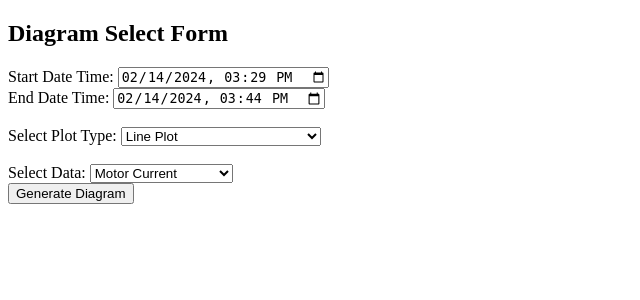
After one commit to ntua-el20069/oceanos-visualization-2024, a Flask app: page /select-diagram in a window 1280 px wide. The commit adds this page. Shown: the top 300 px of the page, without its empty margins (0-640 px from the left). Run offline with Flask 2, Linux system fonts and the light colour scheme.

Commit message:
demo for diagrams, first incomplete edition

```diff
--- a/App.py
+++ b/App.py
@@ -2,6 +2,9 @@
 from flask import Flask, render_template, redirect, url_for, jsonify, request
 from helpers.readCSV import readCSV
 from useful import *
+from Diagrams import statistics_plots, current_with_temp2
+import pandas as pd
+from datetime import datetime
 
 mode = 'local' # CHANGE ! mode is 'local' or 'web' depending on if we want to run the script in our local computer or in host (pythonanywhere)
                             # 'client' if you run it in client (one of our PC that runs client code)
@@ -49,14 +52,51 @@ def roundSlider():
 #           3. the data we want to see (motor_current, motor_temp, battery_current, battery_temp, battery_voltage, etc) from the fieldnames list
 #       and will make a POST request to '/make-diagram'
 
+@app.route('/select-diagram') # select diagram route
+def select_diagram():
+    return render_template('diagram-select.html')
+
 @app.route('/make-diagram', methods = ['POST']) # make diagram route
 def make_diagram():
     # TODO: this route should make the demanded diagram by the form and redirect to it
-    pass
+    try:
+        start_datetime = request.form['startDateTime']
+        end_datetime = request.form['endDateTime']
+        type = request.form['plotType']
+        field = request.form['dataSelection']
+
+        # change datetime format to match the one in the csv file
+        datetime_format = "%Y-%m-%dT%H:%M"
+        start_datetime = datetime.strptime(start_datetime, datetime_format)
+        end_datetime = datetime.strptime(end_datetime, datetime_format)
+
+        start_time = start_datetime.time()
+        end_time = end_datetime.time()
+
+        start_timedelta = pd.to_timedelta(str(start_time))
+        end_timedelta = pd.to_timedelta(str(end_time))
+
+        if type == 'line' or type == 'scatter':
+            statistics_plots(start_timedelta , end_timedelta , field, type)
+        elif type == 'current_with_temp':
+            current_with_temp2(start_timedelta, end_timedelta)
+        else:
+            pass
+        return redirect(f'/diagram/{type}/{field}')
+        #return jsonify({"message" : f'OK', "start": f"{start_time}", 'end': f"{end_time}", 'type': f"{type}", 'field': f"{field}"}), 200
+
+    except Exception as e:
+        return jsonify({"message" : f'Error: {e}', 'possible-solution': 'Check that input and select names in the form are as specified in /make-diagram route'}), 400
 
 @app.route('/diagram-test') # test route
 def diagramTest():
     return render_template('diagrams/current_with_temp/motor_current_with_motor_tempMosfet.html')
+
+@app.route('/diagram/<type>/<field>') # diagram route
+def diagram(type, field):
+    if type == 'current_with_temp':
+        return render_template(f'diagrams/{type}/{field}.html')
+    return render_template(f'diagrams/statics/{type}/{field}.html')
 
 if __name__ == '__main__':
     # Start separate thread for visualization
@@ -73,7 +113,7 @@ if __name__ == '__main__':
 
     # if we run this below, all devices in the same network (connected to the same router)
     # can access the site via http://{local-network-IP}:5000/
-    # most times it is http://192.168.1.11:5000/
+    # most times it is something like http://192.168.1.11:5000/
     # you can find your local network IP by typing ipconfig in cmd (windows) or ifconfig in terminal (linux)
     # or hostname -I in terminal (linux)
     # or in windows go to network settings and find your IP
--- a/DataAnalysis/Diagrams.py
+++ b/Diagrams.py
@@ -1,11 +1,15 @@
 import pandas as pd
 import numpy as np
+import argparse
 import plotly.express as px
-from Demands import *
-from Data_Analysis import max_min_values
+from DataAnalysis.Demands import *    # switch with Server_Data if needed
+#from DataAnalysis.Server_Data import fieldnames,data
+from DataAnalysis.Data_Analysis import max_min_values
+from useful import fieldnames, csv_url
 from plotly.subplots import make_subplots
 import plotly.graph_objs as go
 
+csv_relative_url = 'static/csv/serverdata_2023-12-17_16-11-34.csv'
 
 def plotting_values(time_values,field,type):
 
@@ -19,7 +23,7 @@ def plotting_values(time_values,field,type):
         return
 
     # To save the plot as an HTML file
-    fig.write_html(f'diagrams/{type}/{field}.html')
+    fig.write_html(f'templates/diagrams/{type}/{field}.html')
 
 def current_with_temp(time_values):
 
@@ -48,11 +52,11 @@ def current_with_temp(time_values):
         fig.update_yaxes(title_text="<b>Motor Current</b>", secondary_y=False)
         fig.update_yaxes(title_text=f"<b>{field}</b>", secondary_y=True)
 
-        fig.write_html(f'diagrams/current_with_temp/motor_current_with_{field}.html')
+        fig.write_html(f'templates/diagrams/current_with_temp/motor_current_with_{field}.html')
 
 def current_with_temp2(start_time,end_time):
-
-    selected_data,data = fetching_data(start_time,end_time)
+    global fieldnames
+    selected_data,data = fetching_data(start_time,end_time,fieldnames, csv_relative_url)
 
     for field in ['motor_tempMotor','motor_tempMosfet']:
         fig = make_subplots(specs=[[{"secondary_y": True}]])
@@ -67,7 +71,7 @@ def current_with_temp2(start_time,end_time):
             secondary_y=True,
         )
         # Add max point and annotations
-        max_df = max_min_values(selected_data, 'max')
+        max_df = max_min_values(selected_data, 'max', data)
         max_point_time = max_df[max_df['Fieldname'] == field]['Max Time'].iloc[0]
         max_point_value = max_df[max_df['Fieldname'] == field]['Max Value'].iloc[0]
         duration = max_df[max_df['Fieldname'] == field]['Duration'].iloc[0]
@@ -94,11 +98,11 @@ def current_with_temp2(start_time,end_time):
         fig.update_yaxes(title_text="<b>Motor Current</b>", secondary_y=False)
         fig.update_yaxes(title_text=f"<b>{field}</b>", secondary_y=True)
 
-        fig.write_html(f'diagrams/current_with_temp/motor_current_with_{field}.html')
+        fig.write_html(f'templates/diagrams/current_with_temp/motor_current_with_{field}.html')
 
 def statistics_plots(start_time,end_time,field,type):
-
-    selected_data,data = fetching_data(start_time,end_time)
+    global fieldnames
+    selected_data,data = fetching_data(start_time,end_time,fieldnames,csv_relative_url)
     '''Here you make the plot depending on the  start_time -> end_time   time duration,
      you should make an html written like {field}.html that includes
      plot time-field, max value and time obtained, min value and time obtained, duration,...'''
@@ -106,7 +110,7 @@ def statistics_plots(start_time,end_time,field,type):
     if type == 'scatter':
         fig = px.scatter(selected_data, x='current_time', y=field, title=field)
         # Add max point with a different color
-        max_df = max_min_values(selected_data,'max')
+        max_df = max_min_values(selected_data,'max',data)
         max_point_time = max_df[max_df['Fieldname'] == field]['Max Time'].iloc[0]
         max_point_value = max_df[max_df['Fieldname'] == field]['Max Value'].iloc[0]
         duration = max_df[max_df['Fieldname'] == field]['Duration'].iloc[0]
@@ -123,7 +127,7 @@ def statistics_plots(start_time,end_time,field,type):
     elif type == 'line':
         fig = px.line(selected_data, x='current_time', y=field, title=field)
         # Add max point with a different color
-        max_df = max_min_values(selected_data,'max')
+        max_df = max_min_values(selected_data,'max',data)
         max_point_time = max_df[max_df['Fieldname'] == field]['Max Time'].iloc[0]
         max_point_value = max_df[max_df['Fieldname'] == field]['Max Value'].iloc[0]
         duration = max_df[max_df['Fieldname'] == field]['Duration'].iloc[0]
@@ -142,20 +146,38 @@ def statistics_plots(start_time,end_time,field,type):
         return
 
     # To save the plot as an HTML file
-    fig.write_html(f'diagrams/statics/{type}/{field}.html')
+    fig.write_html(f'templates/diagrams/statics/{type}/{field}.html')
 
 
-if __name__ == '__main__':
+### Main program to test each function
+if __name__ == "__main__":
+    parser = argparse.ArgumentParser(description="Your program description here")
+    parser.add_argument("action", choices=["diagrams", "data_analysis", "fetch"], help="Specify the action to perform")
 
-    # if you don't want all data but just a single plot comment the for loop and place on field the value you wish
-    # to make lines instead of dots replace 'scatter' with 'line'
-    # for field in data.columns:
-    #    plotting_values(selected_data,field,'scatter')
+    args = parser.parse_args()
 
-    # plots motor current with the corresponding temperatures
-    # current_with_temp2(start_time,end_time)
+    # we fetch the data from the csv file and request analysis for a specific time
+    start_time = pd.to_timedelta('16:07:35.078')
+    end_time = pd.to_timedelta('16:08:22.159')
+    selected_data,data = fetching_data(start_time,end_time,fieldnames,csv_relative_url)
 
-    selected_data,data = fetching_data(start_time,end_time)
+    if args.action == "diagrams":
+        # if you don't want all data but just a single plot comment the for loop and place on field the value you wish
+        # to make lines instead of dots replace 'scatter' with 'line'
+        # for field in data.columns:
+        #    plotting_values(selected_data,field,'scatter')
 
-    for field in data.columns:
-        statistics_plots(start_time,end_time,field,'line')
+        # plots motor current with the corresponding temperatures
+        current_with_temp2(start_time,end_time)
+
+        for field in data.columns:
+            statistics_plots(start_time,end_time,field,'line')
+
+    elif args.action == "data_analysis":
+        max_min_values(selected_data,'max',data) # if you want to check all data switch selected_data with data
+        # max_min_values(selected_data,'min',data)
+
+    elif args.action == "fetch":
+        fetching_data(start_time,end_time,fieldnames,csv_relative_url)
+    else:
+        print("Invalid action. Please choose 'diagrams', 'data_analysis', or 'fetch'.")
--- /dev/null
+++ b/templates/diagram-select.html
@@ -0,0 +1,71 @@
+<!DOCTYPE html>
+<html lang="en">
+<head>
+    <meta charset="UTF-8">
+    <meta name="viewport" content="width=device-width, initial-scale=1.0">
+    <title>Diagram Select</title>
+</head>
+<body>
+
+    <h2>Diagram Select Form</h2>
+
+    <form action="/make-diagram" method="POST">
+
+        <label for="startDateTime">Start Date Time:</label>
+        <input type="datetime-local" id="startDateTime" name="startDateTime" value="" required> <br>
+
+        <label for="endDateTime">End Date Time:</label>
+        <input type="datetime-local" id="endDateTime" name="endDateTime" value="" required>   <br>
+
+        <br>
+
+        <label for="plotType">Select Plot Type:</label>
+        <select id="plotType" name="plotType">
+            <option value="line" selected>Line Plot</option>
+            <option value="scatter">Scatter Plot</option>
+            <option value="current_with_temp">Current with Temperature Plot</option>
+        </select>
+
+        <br><br>
+
+        <label for="dataSelection">Select Data:</label>
+        <select id="dataSelection" name="dataSelection">
+            <option value="motor_current" selected>Motor Current</option>
+            <option value="motor_tempMotor">Motor Temperature</option>
+            <option value="battery_current">Battery Current</option>
+            <option value="battery_temperature">Battery Temperature</option>
+            <option value="battery_voltage">Battery Voltage</option>
+            <!-- Add more options as needed -->
+        </select>
+
+        <br>
+
+        <input type="submit" value="Generate Diagram">
+
+        <script>
+            // Set default values for start and end date-time
+            var now = new Date();
+            var fifteenMinutesAgo = new Date(now - 15 * 60 * 1000);
+
+            // Format date for input value (YYYY-MM-DDTHH:mm)
+            function formatDate(date) {
+                var year = date.getFullYear();
+                var month = (date.getMonth() + 1).toString().padStart(2, '0');
+                var day = date.getDate().toString().padStart(2, '0');
+                var hours = date.getHours().toString().padStart(2, '0');
+                var minutes = date.getMinutes().toString().padStart(2, '0');
+                return `${year}-${month}-${day}T${hours}:${minutes}`;
+            }
+
+            document.getElementById("startDateTime").value = formatDate(fifteenMinutesAgo);
+            document.getElementById("endDateTime").value = formatDate(now);
+
+            // Set default values for plot type and selected data
+            document.getElementById("plotType").value = "line";
+            document.getElementById("dataSelection").value = ["motor_current"];
+        </script>
+
+    </form>
+
+</body>
+</html>
--- a/templates/telemetry.html
+++ b/templates/telemetry.html
@@ -40,6 +40,8 @@
 
         </div>
         <h3 > Motor Error: <span id="motorError" style="color: red;"></span></h3>
+        <br>
+        <a href="/select-diagram">Select a diagram to see</a>
     </body>
 
 </html>
```
Also changed, not shown: DataAnalysis/Data_Analysis.py (+2 -10 lines), DataAnalysis/Data_Collecting.py (deleted, +0 -38 lines), DataAnalysis/Demands.py (+3 -12 lines).
